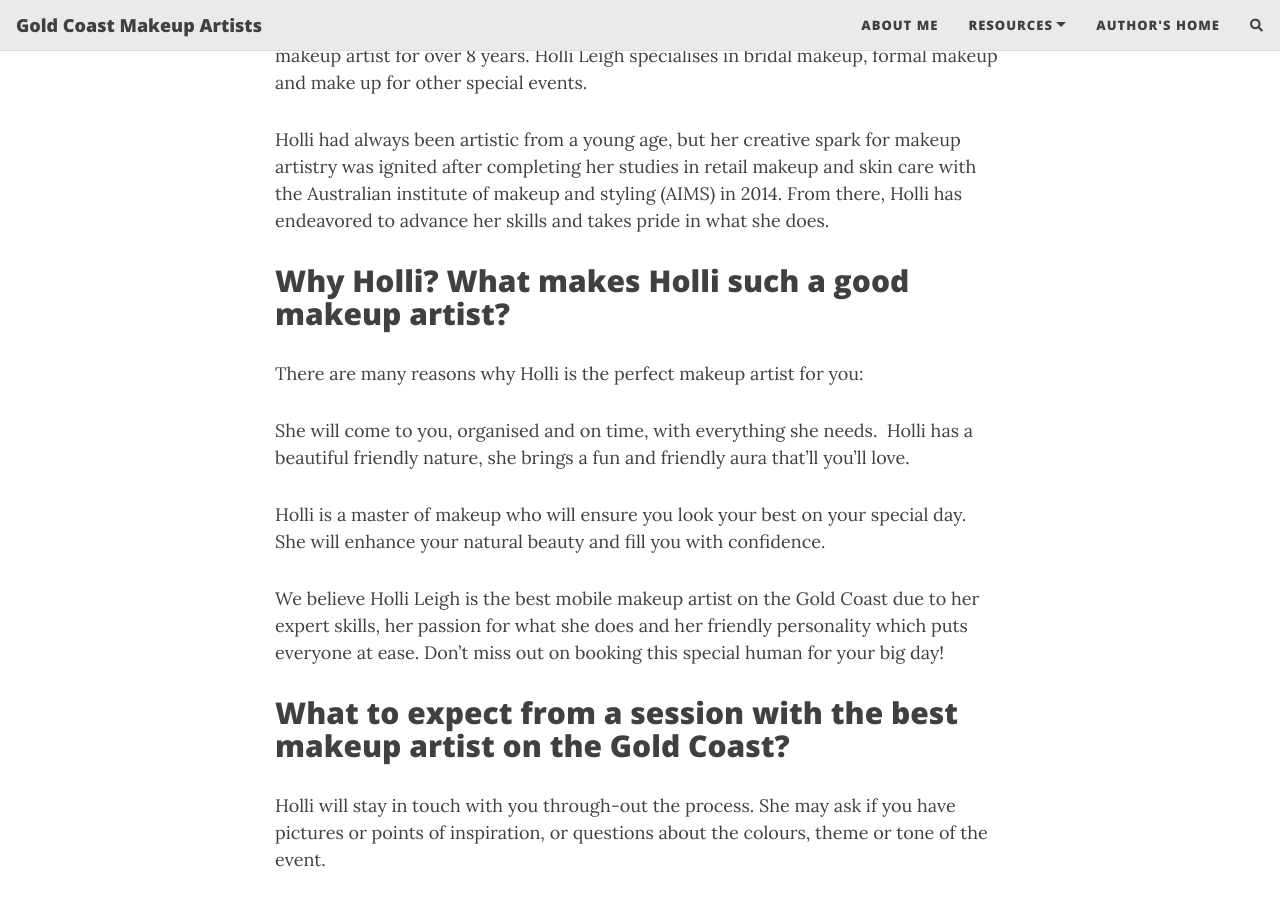
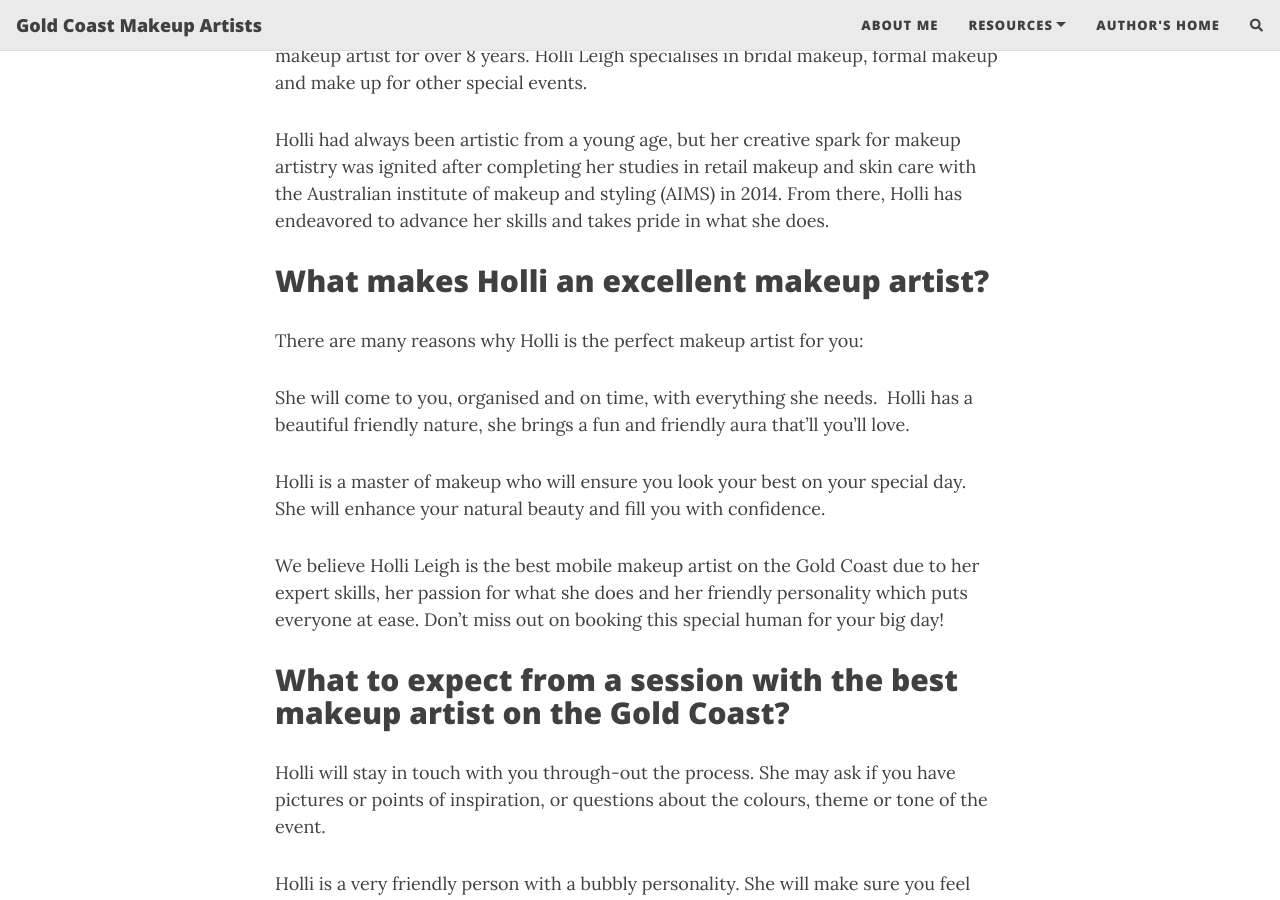
Before and after one commit to nerdflu/goldcoastmakeupartist, a Jekyll site: the page built from index.md, in a window 1280 px wide and 900 px high, scrolled down 764 px. Built offline with Jekyll 4.4.1, drawn with Linux system fonts in a browser that asks for light colours; nearby versions of some CDN libraries; comment, search, counter and statistics services are not loaded.

Commit message:
Update index.md

```diff
--- a/index.md
+++ b/index.md
@@ -15,7 +15,7 @@ Makeup has always been Holli's passion and it shows in her work. Holli has been
 
 Holli had always been artistic from a young age, but her creative spark for makeup artistry was ignited after completing her studies in retail makeup and skin care with the Australian institute of makeup and styling (AIMS) in 2014. From there, Holli has endeavored to advance her skills and takes pride in what she does.
 
-## Why Holli? What makes Holli such a good makeup artist?
+## What makes Holli an excellent makeup artist?
 
 There are many reasons why Holli is the perfect makeup artist for you:
 
```
